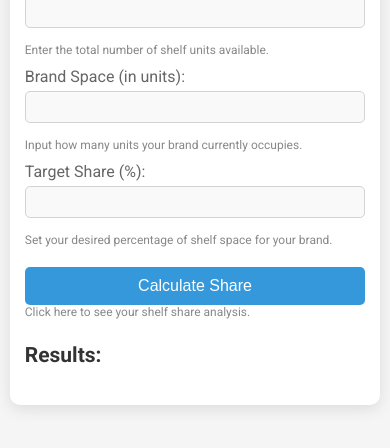
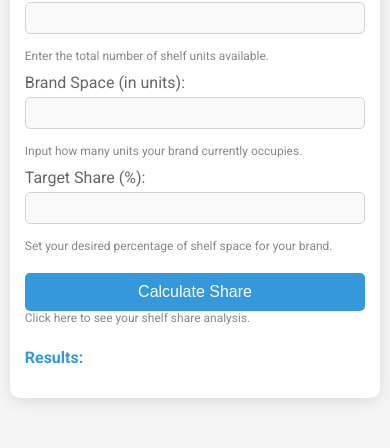
Before and after one commit to Gusmeis/Share-Of-Shelf, a plain HTML site: page index.html in a window 390 px wide. Shown: the part 280-728 px from the top of the page. Drawn offline with Linux system fonts and the light colour scheme.

Commit message:
Update styles.css

```diff
--- a/styles.css
+++ b/styles.css
@@ -26,6 +26,12 @@ h1 {
     text-align: center;
     margin-bottom: 20px;
     font-size: 22px;
+}
+
+h2 {
+    margin-top: 0;
+    color: #3498db;
+    font-size: 18px;
 }
 
 label {
@@ -87,6 +93,10 @@ button:hover {
         font-size: 18px;
     }
 
+    h2 {
+        font-size: 16px;
+    }
+
     label {
         font-size: 16px;
     }
```
